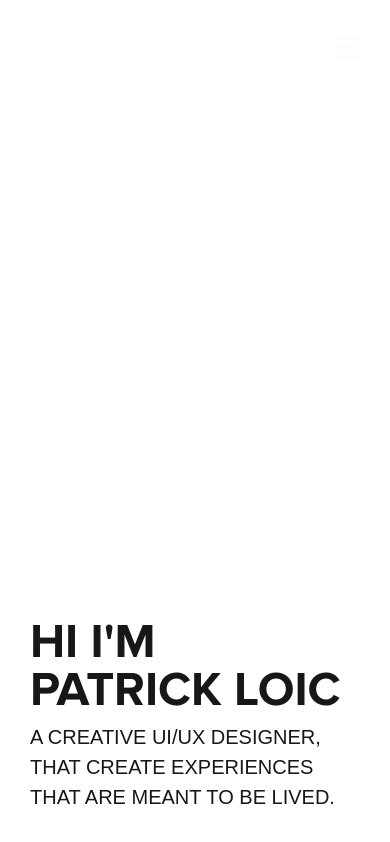
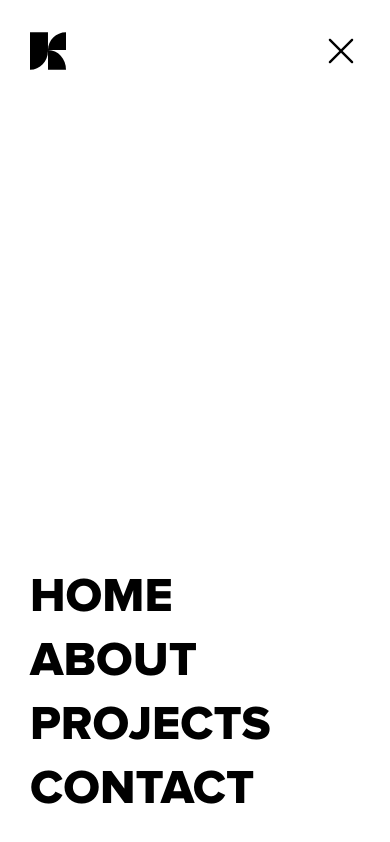
Before and after one commit to PatrickLoic-dev/portfolio-website-v2, a Next.js app: page / in a window 390 px wide. Both pictures are taken after a click on the button 348 px from the left and 47 px from the top of the page. Built offline with nearby package versions, Linux system fonts and the light colour scheme.

Commit message:
feature(mobile-menu):Refactor header component to improve scroll behavior and enhance mobile menu functionality

```diff
--- a/src/components/header.tsx
+++ b/src/components/header.tsx
@@ -6,6 +6,7 @@ import { useEffect, useState } from 'react';
 function Header() {
     const [show, setShow] = useState(true);
     const [lastScrollY, setLastScrollY] = useState(0);
+    const [open, setOpen] = useState(false);
 
     useEffect(() => {
         const handleScroll = () => {
@@ -27,7 +28,8 @@ function Header() {
 
 
     return (
-        <nav className={`w-screen sm:w-[90%] md:w-full md:px-32 py-[32px] px-[30px] flex items-center justify-between fixed z-50 transition-transform duration-300 ease-in-out ${show ? 'translate-y-0' : '-translate-y-full'}`}>
+        <>
+            <header className={`w-screen sm:w-[90%] md:w-full md:px-32 py-[32px] px-[30px] flex items-center justify-between fixed z-50 transition-transform duration-300 ease-in-out ${show ? 'translate-y-0' : '-translate-y-full'}`}>
                 <Link href="/">
                     <svg width="36" height="38" viewBox="0 0 36 38" fill="none" xmlns="http://www.w3.org/2000/svg" className='sm:w-[41px] sm:h-[44px]'>
                         <path d="M17.9766 0.252686V19.0221C17.9766 29.3893 9.92821 37.7924 0 37.7924V0.252686H17.9766Z" fill="white" />
@@ -41,7 +43,7 @@ function Header() {
                     <Link href="/about" className="menu-item hidden sm:hidden md:inline">About</Link>
                     <Link href="/projects" className="menu-item hidden sm:hidden md:inline">Projects</Link>
                     <Link href="/contact" className="menu-item hidden sm:hidden md:inline">Contact</Link>
-            <button className="md:hidden">
+                    <button className="md:hidden" onClick={() => setOpen(true)}>
                         <svg width="24" height="24" viewBox="0 0 16 14" fill="none" xmlns="http://www.w3.org/2000/svg">
                             <path d="M1 0.0204048C0.585786 0.0204048 0.25 0.356191 0.25 0.770405C0.25 1.18462 0.585786 1.5204 1 1.5204H15C15.4142 1.5204 15.75 1.18462 15.75 0.770405C15.75 0.356191 15.4142 0.0204048 15 0.0204048H1Z" fill="#FFFAFA" />
                             <path d="M1 6.0204C0.585786 6.0204 0.25 6.35619 0.25 6.7704C0.25 7.18462 0.585786 7.5204 1 7.5204H15C15.4142 7.5204 15.75 7.18462 15.75 6.7704C15.75 6.35619 15.4142 6.0204 15 6.0204H1Z" fill="#FFFAFA" />
@@ -50,7 +52,35 @@ function Header() {
                     </button>
                 </div>
 
-        </nav>
+            </header>
+
+            {open && (
+                <div className="fixed inset-0 bg-white z-50 flex flex-col py-[32px] px-[30px]">
+                    <div className="flex items-center justify-between">
+                        <Link href="/">
+                            <svg width="36" height="38" viewBox="0 0 36 38" fill="none" xmlns="http://www.w3.org/2000/svg" className='sm:w-[41px] sm:h-[44px]'>
+                                <path d="M17.9766 0.252686V19.0221C17.9766 29.3893 9.92821 37.7924 0 37.7924V0.252686H17.9766Z" fill="black" />
+                                <path d="M36 0.251709C26.0457 0.251709 17.9766 8.2298 17.9766 18.0696H36V0.251709Z" fill="black" />
+                                <path d="M36 37.7905C36 26.8996 27.93 18.0696 17.9766 18.0696V37.7905H36Z" fill="black" />
+                            </svg>
+                        </Link>
+                        <button className="" onClick={() => setOpen(false)}>
+                            <svg width="38" height="38" viewBox="0 0 38 38" fill="none" xmlns="http://www.w3.org/2000/svg">
+                                <path d="M30.9231 8.75636C31.3868 8.29261 31.3868 7.54073 30.9231 7.07698C30.4593 6.61323 29.7074 6.61323 29.2437 7.07698L19 17.3206L8.75636 7.07698C8.29261 6.61324 7.54073 6.61324 7.07698 7.07698C6.61323 7.54073 6.61323 8.29261 7.07698 8.75636L17.3206 19L7.07703 29.2436C6.61328 29.7074 6.61328 30.4593 7.07703 30.923C7.54077 31.3868 8.29266 31.3868 8.7564 30.923L19 20.6794L29.2437 30.923C29.7074 31.3868 30.4593 31.3868 30.923 30.923C31.3868 30.4593 31.3868 29.7074 30.923 29.2437L20.6794 19L30.9231 8.75636Z" fill="black" />
+                            </svg>
+                        </button>
+                    </div>
+
+                    <div className="flex flex-col gap-4 h-full justify-end text-black uppercase">
+                        <Link href="/" className="proximaNovaExtraBold text-5xl" onClick={() => setOpen(false)}>Home</Link>
+                        <Link href="/about" className="proximaNovaExtraBold text-5xl" onClick={() => setOpen(false)}>About</Link>
+                        <Link href="/projects" className="proximaNovaExtraBold text-5xl" onClick={() => setOpen(false)}>Projects</Link>
+                        <Link href="/contact" className="proximaNovaExtraBold text-5xl" onClick={() => setOpen(false)}>Contact</Link>
+                    </div>
+                </div>
+
+            )}
+        </>
     );
 }
 
```
Lines whose indentation alone changed are shown as unchanged.
